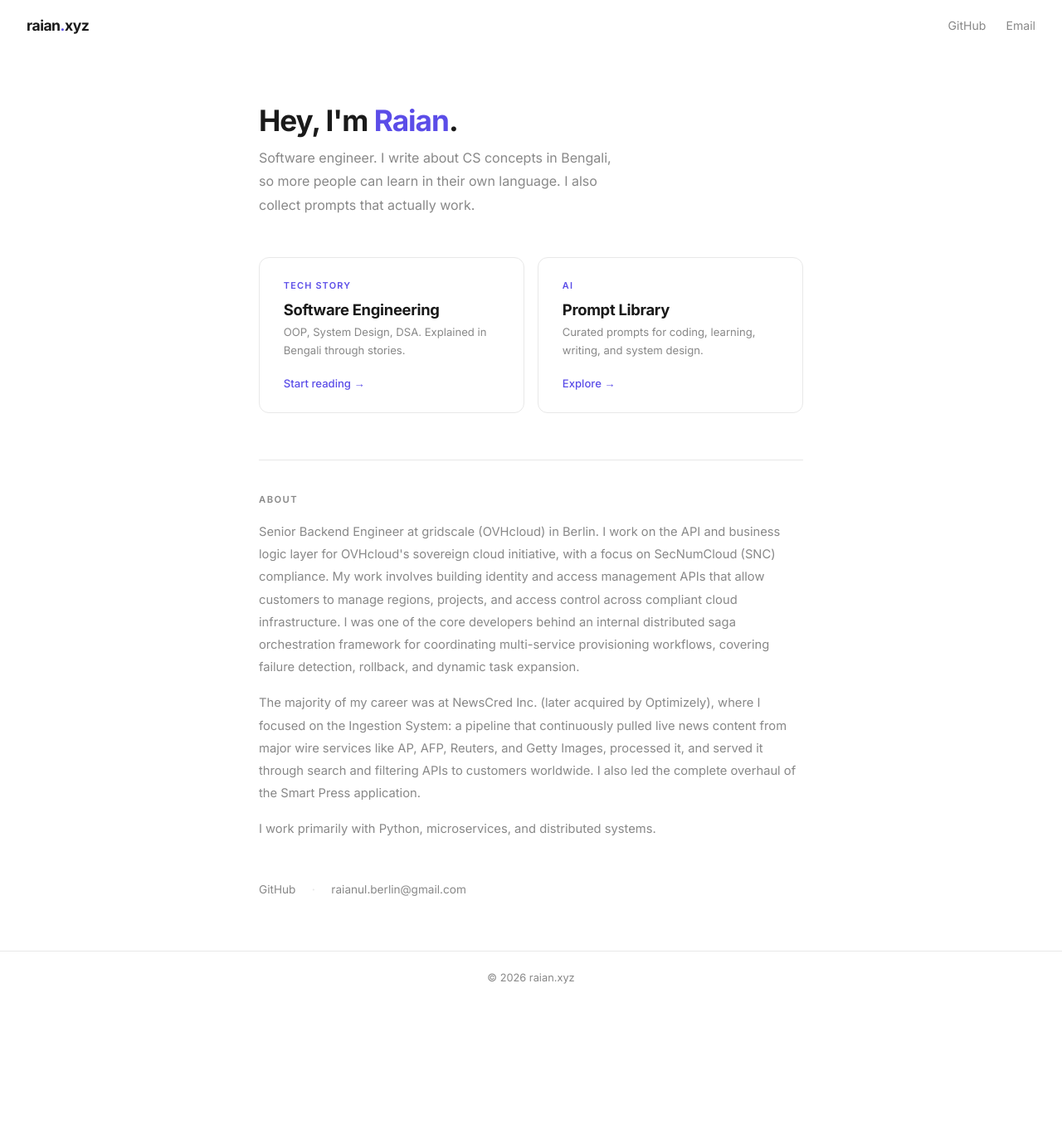
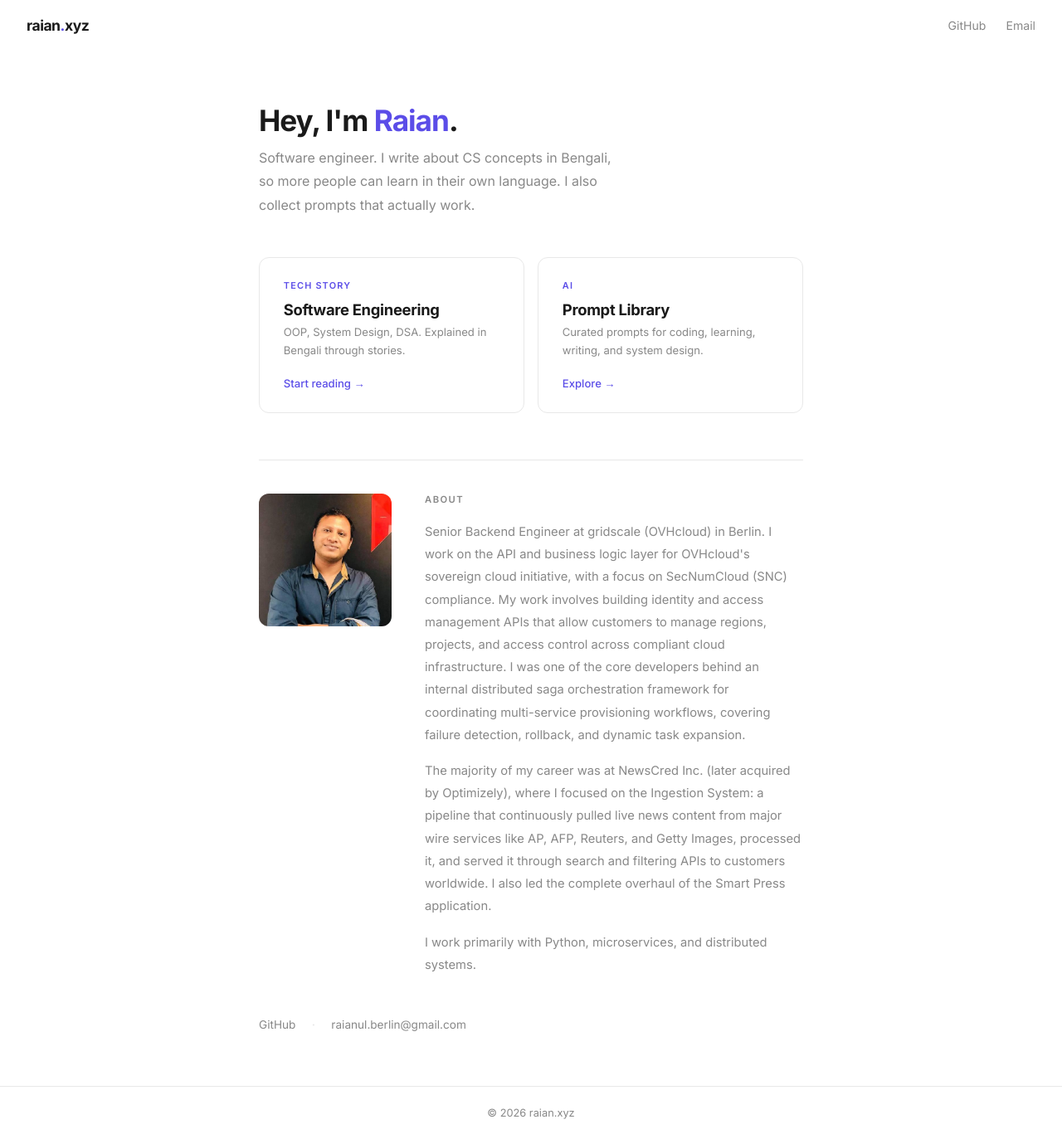
Before and after one commit to raianul/raianul.github.io, a Jekyll site: the page built from index.html, in a window 1280 px wide. Shown: the whole page at 83% size. Built offline with Jekyll 4.4.1, drawn with Linux system fonts in a browser that asks for light colours; before the commit the page ends 1210 px from its top, so only the background shows below that.

Commit message:
Add photo to About section with side-by-side layout
Co-Authored-By: Claude Sonnet 4.6 <noreply@anthropic.com>

```diff
--- a/index.html
+++ b/index.html
@@ -133,11 +133,22 @@ description: "Bengali tech writing and AI tools by Raian."
 
     /* ABOUT */
     .about {
+      display: flex;
+      gap: 2.5rem;
+      align-items: flex-start;
       padding-top: 2.5rem;
       margin-top: 0.5rem;
       border-top: 1px solid var(--border);
       margin-bottom: 3rem;
     }
+    .about-photo {
+      width: 160px;
+      height: 160px;
+      border-radius: 12px;
+      object-fit: cover;
+      flex-shrink: 0;
+    }
+    .about-content { flex: 1; }
     .about-label {
       font-size: 0.7rem;
       font-weight: 600;
@@ -153,6 +164,10 @@ description: "Bengali tech writing and AI tools by Raian."
       margin-bottom: 1rem;
     }
     .about p:last-child { margin-bottom: 0; }
+    @media (max-width: 540px) {
+      .about { flex-direction: column; }
+      .about-photo { width: 120px; height: 120px; }
+    }
 
     /* SOCIAL */
     .social {
@@ -222,10 +237,13 @@ description: "Bengali tech writing and AI tools by Raian."
     </div>
 
     <div class="about">
-      <div class="about-label">About</div>
-      <p>Senior Backend Engineer at gridscale (OVHcloud) in Berlin. I work on the API and business logic layer for OVHcloud's sovereign cloud initiative, with a focus on SecNumCloud (SNC) compliance. My work involves building identity and access management APIs that allow customers to manage regions, projects, and access control across compliant cloud infrastructure. I was one of the core developers behind an internal distributed saga orchestration framework for coordinating multi-service provisioning workflows, covering failure detection, rollback, and dynamic task expansion.</p>
-      <p>The majority of my career was at NewsCred Inc. (later acquired by Optimizely), where I focused on the Ingestion System: a pipeline that continuously pulled live news content from major wire services like AP, AFP, Reuters, and Getty Images, processed it, and served it through search and filtering APIs to customers worldwide. I also led the complete overhaul of the Smart Press application.</p>
-      <p>I work primarily with Python, microservices, and distributed systems.</p>
+      <img src="/assets/raian.jpeg" alt="Sayed Raianul Kabir" class="about-photo"/>
+      <div class="about-content">
+        <div class="about-label">About</div>
+        <p>Senior Backend Engineer at gridscale (OVHcloud) in Berlin. I work on the API and business logic layer for OVHcloud's sovereign cloud initiative, with a focus on SecNumCloud (SNC) compliance. My work involves building identity and access management APIs that allow customers to manage regions, projects, and access control across compliant cloud infrastructure. I was one of the core developers behind an internal distributed saga orchestration framework for coordinating multi-service provisioning workflows, covering failure detection, rollback, and dynamic task expansion.</p>
+        <p>The majority of my career was at NewsCred Inc. (later acquired by Optimizely), where I focused on the Ingestion System: a pipeline that continuously pulled live news content from major wire services like AP, AFP, Reuters, and Getty Images, processed it, and served it through search and filtering APIs to customers worldwide. I also led the complete overhaul of the Smart Press application.</p>
+        <p>I work primarily with Python, microservices, and distributed systems.</p>
+      </div>
     </div>
 
     <div class="social">
```
Also changed, not shown: assets/raian.jpeg (added).
